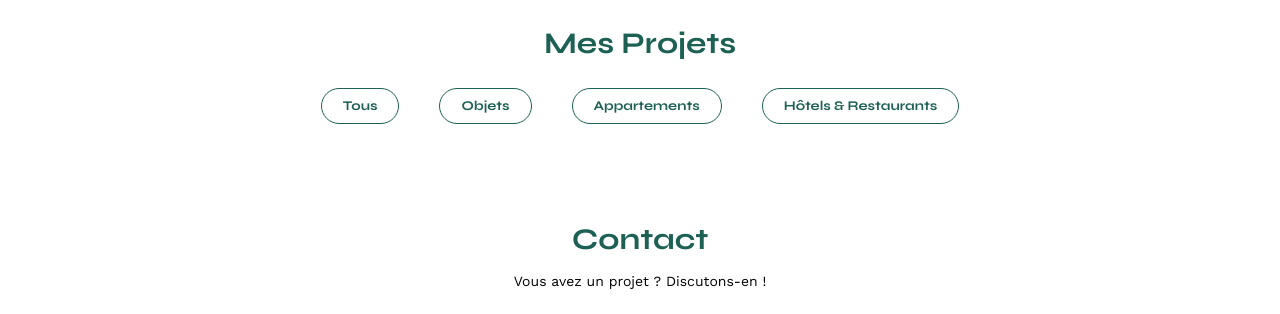
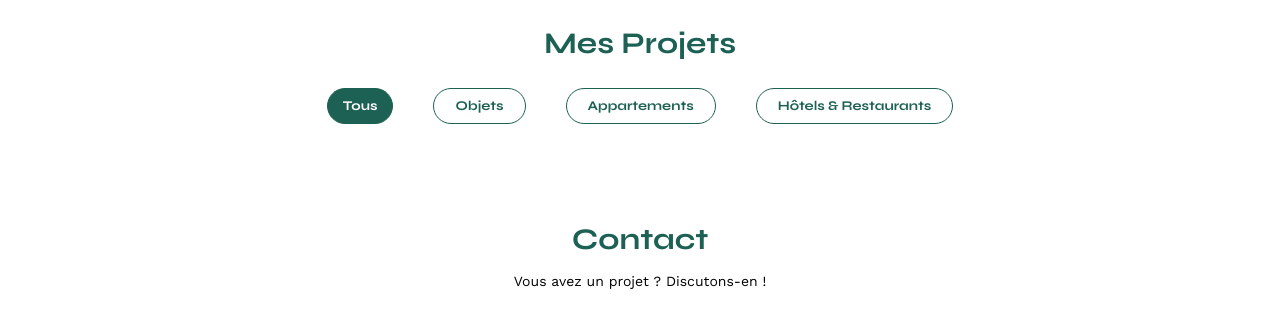
Before and after one commit to mathis13640/OC--PROJET-6, a plain HTML site: page Portfolio-architecte-sophie-bluel-master/FrontEnd/index.html in a window 1280 px wide. Both pictures are taken after a click on the button "Tous". Shown: the part 486-800 px from the top of the page. Drawn offline with nearby package versions, Linux system fonts and the light colour scheme; no server answers.

Commit message:
Active color on btns filters

```diff
--- a/Portfolio-architecte-sophie-bluel-master/FrontEnd/assets/filterImg.js
+++ b/Portfolio-architecte-sophie-bluel-master/FrontEnd/assets/filterImg.js
@@ -49,3 +49,15 @@ fetch("http://localhost:5678/api/works")
 
         displayImages(data);
     });
+
+
+const buttons = document.querySelectorAll('.btn');
+
+buttons.forEach(function(button) {
+  button.addEventListener('click', function() {
+    buttons.forEach(function(btn) {
+      btn.classList.remove('active-color');
+    });
+    button.classList.add('active-color');
+  });
+});
--- a/Portfolio-architecte-sophie-bluel-master/FrontEnd/assets/style.css
+++ b/Portfolio-architecte-sophie-bluel-master/FrontEnd/assets/style.css
@@ -87,7 +87,10 @@ h1 > span {
 	padding: 8px 15px;
 }
 
- .btns .btn-dimensions:hover {
+#all-pics.btn.active-color,
+#objets.btn.active-color,
+#appartements.btn.active-color,
+#hotels.btn.active-color {
     background: #1D6154;
     color: #FFFFFF;
 }
--- a/Portfolio-architecte-sophie-bluel-master/FrontEnd/index.html
+++ b/Portfolio-architecte-sophie-bluel-master/FrontEnd/index.html
@@ -66,10 +66,10 @@
 
 
 			<div class="btns">
-				<button id="all-pics" class="btn-dimensions" type="button">Tous</button>
-				<button id="objets" class="btn-dimensions btn-active" type="button">Objets</button>
-				<button id="appartements" class="btn-dimensions" type="button">Appartements</button>
-				<button id="hotels" class="btn-dimensions" type="button">Hôtels & Restaurants</button>
+				<button id="all-pics" class="btn btn-dimension active-color" type="button">Tous</button>
+				<button id="objets" class="btn btn-dimensions active-color" type="button">Objets</button>
+				<button id="appartements" class="btn btn-dimensions active-color" type="button">Appartements</button>
+				<button id="hotels" class="btn btn-dimensions active-color" type="button">Hôtels & Restaurants</button>
 			</div>
 			<div class="gallery"></div>
 		</section>
```
